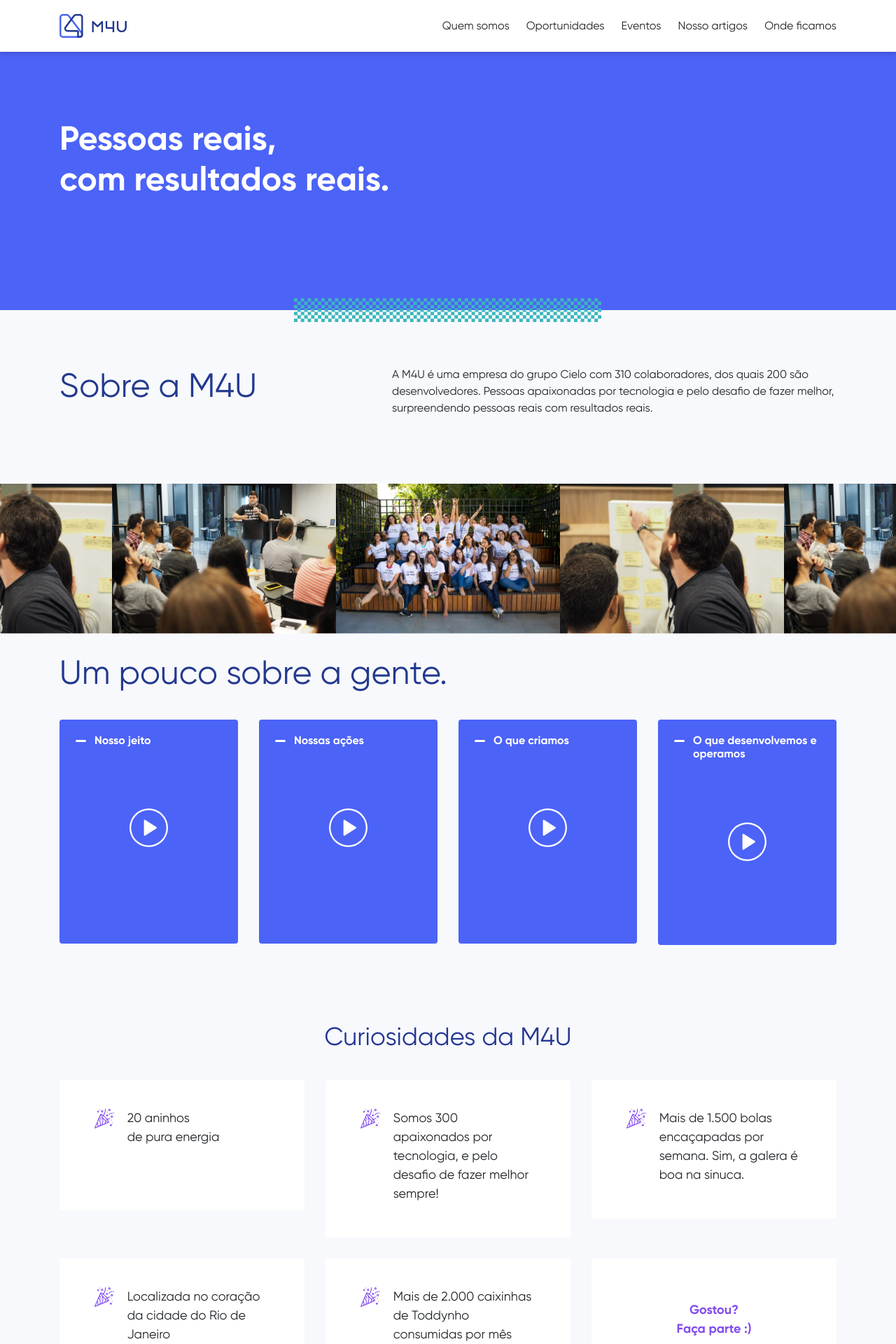
After one commit to sicuro/M4U, a PHP site: page /quem-somos.html in a window 1280 px wide. The commit adds this page. Shown: the top 1920 px of the page at 70% size. Run offline with PHP 8.4, Linux system fonts and the light colour scheme; some libraries are stand-ins or nearby versions.

Commit message:
quem somos

```diff
--- a/css/style.css
+++ b/css/style.css
@@ -453,4 +453,88 @@
 .show-menu {
   display: block; }
 
+.quem-somos {
+  background: #4C63F7; }
+  .quem-somos:after {
+    content: "";
+    width: 100%;
+    height: 40px;
+    margin-top: -20px;
+    background: url(../images/bg-square.svg) no-repeat center;
+    position: absolute; }
+  .quem-somos h1 {
+    padding-top: 170px;
+    padding-bottom: 150px;
+    color: #ffffff;
+    font-weight: bold;
+    font-size: 48px; }
+
+.sobre-m4u {
+  padding-top: 80px;
+  padding-bottom: 80px; }
+
+.um-pouco-sobre {
+  margin-bottom: 40px; }
+  .um-pouco-sobre h1 {
+    margin-top: 28px; }
+  .um-pouco-sobre .card-sobre {
+    background: #4C63F7;
+    border-radius: 4px;
+    padding: 20px;
+    margin-top: 30px;
+    margin-bottom: 30px;
+    min-height: 320px; }
+    .um-pouco-sobre .card-sobre img {
+      padding-top: 80px;
+      padding-bottom: 100px; }
+    .um-pouco-sobre .card-sobre h2 {
+      font-size: 16px;
+      color: #ffffff;
+      text-align: left;
+      padding-left: 30px;
+      font-weight: bold; }
+      .um-pouco-sobre .card-sobre h2:before {
+        content: "";
+        width: 20px;
+        height: 40px;
+        margin-left: -30px;
+        margin-top: -10px;
+        background: url(../images/bg-traco.svg) no-repeat center;
+        position: absolute; }
+
+.modal-dialog {
+  max-width: 800px;
+  margin: 30px auto; }
+
+.modal-body {
+  position: relative;
+  padding: 0px; }
+
+.close {
+  position: absolute;
+  right: -30px;
+  top: 0;
+  z-index: 999;
+  font-size: 2rem;
+  font-weight: normal;
+  color: #fff;
+  opacity: 1; }
+
+.curiosidades {
+  margin-bottom: 40px; }
+  .curiosidades h2 {
+    margin-top: 40px;
+    margin-bottom: 40px; }
+  .curiosidades .card-curiosidades {
+    background: #ffffff;
+    padding: 50px;
+    min-height: 186px;
+    padding-top: 40px;
+    font-size: 18px;
+    margin-bottom: 30px; }
+    .curiosidades .card-curiosidades .faca-parte {
+      color: #824BEF;
+      font-weight: bold;
+      padding-top: 20px; }
+
 /*# sourceMappingURL=style.css.map */
--- a/css/style.scss
+++ b/css/style.scss
@@ -1,6 +1,7 @@
 body {
 	font-family: 'Gilroy';
 	background: #F8F9FC;
+
 }
 
 h1 {
@@ -619,3 +620,126 @@
 .show-menu {
 	display: block;
 }
+
+.quem-somos {
+	background: #4C63F7;
+
+	&:after {
+		content: "";
+	    width: 100%;
+	    height: 40px;
+	    margin-top: -20px;
+	    background: url(../images/bg-square.svg) no-repeat center;
+	    position: absolute;
+	}
+
+	h1 {
+		padding-top:170px;
+		padding-bottom:150px;
+		color: #ffffff;
+		font-weight: bold;
+		font-size: 48px;
+	}
+}
+
+.sobre-m4u {
+
+	padding-top: 80px;
+	padding-bottom:80px;
+}
+
+.carrosel-fotos {
+
+
+}
+
+.um-pouco-sobre {
+
+	margin-bottom: 40px;
+
+		h1 {
+			margin-top: 28px;
+		}
+
+	.card-sobre {
+
+		background:#4C63F7;
+		border-radius:4px;
+		padding:20px;
+		margin-top: 30px;
+		margin-bottom: 30px;
+		min-height: 320px;
+
+		img {
+		    padding-top: 80px;
+   			padding-bottom: 100px;
+		}
+
+
+		h2 {
+			font-size: 16px;
+			color: #ffffff;
+			text-align: left;
+			padding-left:30px;
+			font-weight: bold;
+
+			 	&:before {
+				    content: "";
+				    width: 20px;
+				    height: 40px;
+				    margin-left: -30px;
+				    margin-top: -10px;
+				    background: url(../images/bg-traco.svg) no-repeat center;
+				    position: absolute;
+			    }
+		}
+	}
+}
+
+.modal-dialog {
+      max-width: 800px;
+      margin: 30px auto;
+  }
+
+
+
+.modal-body {
+  position:relative;
+  padding:0px;
+}
+.close {
+  position:absolute;
+  right:-30px;
+  top:0;
+  z-index:999;
+  font-size:2rem;
+  font-weight: normal;
+  color:#fff;
+  opacity:1;
+}
+
+.curiosidades {
+
+	margin-bottom: 40px;
+
+	h2 {
+		margin-top: 40px;
+		margin-bottom: 40px;
+	}
+
+	.card-curiosidades {
+	    background: #ffffff;
+	    padding: 50px;
+	    min-height: 186px;
+	    padding-top: 40px;
+
+	    font-size: 18px;
+	    margin-bottom: 30px;
+
+	    .faca-parte {
+	    	color: #824BEF;
+	    	font-weight: bold;
+	    	padding-top:20px;
+	    }
+	}
+}
--- /dev/null
+++ b/quem-somos.html
@@ -0,0 +1,285 @@
+<!doctype html>
+<html lang="en">
+  <head>
+    <!-- Required meta tags -->
+    <meta charset="utf-8">
+    <meta name="viewport" content="width=device-width, initial-scale=1, shrink-to-fit=no">
+    <meta name="theme-color" content="#4C63F7" />
+
+
+    <!-- Bootstrap CSS -->
+    <link rel="stylesheet" href="https://stackpath.bootstrapcdn.com/bootstrap/4.4.1/css/bootstrap.min.css" integrity="sha384-Vkoo8x4CGsO3+Hhxv8T/Q5PaXtkKtu6ug5TOeNV6gBiFeWPGFN9MuhOf23Q9Ifjh" crossorigin="anonymous">
+    <link rel="stylesheet" type="text/css" href="./css/style.css">
+    <link rel="stylesheet" type="text/css" href="./css/font.css">
+    <link href="https://cdnjs.cloudflare.com/ajax/libs/owl-carousel/1.3.3/owl.carousel.css" rel="stylesheet" />
+
+
+    <title>M4U</title>
+  </head>
+  <body>
+    <header>
+      <div class="container">
+        <div class="row">
+          <div class="col-lg-12">
+            <div class="row">
+              <div class="logo col-4">
+                <img src="images/logo.svg">
+              </div>
+              <div class="menu col-8 text-right">
+                <ul>
+                  <li><a href="#">Quem somos</a></li>
+                  <li><a href="#">Oportunidades</a></li>
+                  <li><a href="#">Eventos</a></li>
+                  <li><a href="#">Nosso artigos</a></li>
+                  <li><a href="#">Onde ficamos</a></li>
+                </ul>
+                <div class="menu-mobile">
+                  <img src="images/menu.svg">
+                </div>
+              </div>
+            </div>
+          </div>
+        </div>
+      </div>
+    </header>
+
+    <section class="quem-somos">
+      <div class="container">
+        <div class="row">
+          <div class="col-lg-12">
+            <h1>Pessoas reais, <br>com resultados reais.</h1>
+          </div>
+        </div>
+      </div>
+    </section>
+
+    <section class="sobre-m4u">
+      <div class="container">
+        <div class="row">
+          <div class="col-lg-5">
+            <h1>Sobre a M4U</h1>
+          </div>
+          <div class="col-lg-7">
+            <p>A M4U é uma empresa do grupo Cielo com 310 colaboradores, dos quais 200 são desenvolvedores. Pessoas apaixonadas por tecnologia e pelo desafio de fazer melhor, surpreendendo pessoas reais com resultados reais.</p>
+          </div>
+        </div>
+      </div>
+    </section>
+
+    <section class="carrosel-fotos">
+      <div class="owl-carousel">
+          <div class="item"> <img class="img-fluid" src="images/foto_01.jpg" alt="image" /> </div>
+          <div class="item"> <img class="img-fluid" src="images/foto_02.jpg" alt="image" /> </div>
+          <div class="item"> <img class="img-fluid" src="images/foto_03.jpg" alt="image" /> </div>
+      </div>
+    </section>
+
+    <section class="um-pouco-sobre">
+      <div class="container">
+        <div class="row">
+          <div class="col-lg-12">
+            <h1>Um pouco sobre a gente.</h1>
+          </div>
+
+          <div class="col-lg-3" data-toggle="modal" data-src="https://player.vimeo.com/video/294627421" data-target="#myModal">
+              <div class="col-lg-12 card-sobre text-center">
+                <h2>Nosso jeito</h2>
+                <img src="images/play-button-1.svg">
+              </div>
+          </div>
+
+          <div class="col-lg-3" data-toggle="modal" data-src="https://player.vimeo.com/video/294627421" data-target="#myModal">
+              <div class="col-lg-12 card-sobre text-center">
+                <h2>Nossas ações</h2>
+                <img src="images/play-button-1.svg">
+              </div>
+          </div>
+
+          <div class="col-lg-3" data-toggle="modal" data-src="https://player.vimeo.com/video/294627421" data-target="#myModal">
+              <div class="col-lg-12 card-sobre text-center">
+                <h2>O que criamos</h2>
+                <img src="images/play-button-1.svg">
+              </div>
+          </div>
+
+          <div class="col-lg-3" data-toggle="modal" data-src="https://player.vimeo.com/video/294627421" data-target="#myModal">
+              <div class="col-lg-12 card-sobre text-center">
+                <h2>O que desenvolvemos e operamos</h2>
+                <img src="images/play-button-1.svg">
+              </div>
+          </div>
+
+          <div class="modal fade" id="myModal" tabindex="-1" role="dialog" aria-labelledby="exampleModalLabel" aria-hidden="true">
+            <div class="modal-dialog" role="document">
+              <div class="modal-content">
+
+
+                <div class="modal-body">
+
+                 <button type="button" class="close" data-dismiss="modal" aria-label="Close">
+                    <span aria-hidden="true">&times;</span>
+                  </button>
+                  <!-- 16:9 aspect ratio -->
+          <div class="embed-responsive embed-responsive-16by9">
+            <iframe class="embed-responsive-item" src="" id="video"  allowscriptaccess="always" allow="autoplay"></iframe>
+          </div>
+
+
+                </div>
+
+              </div>
+            </div>
+          </div>
+
+
+        </div>
+      </div>
+    </section>
+
+    <section class="curiosidades">
+      <div class="container">
+        <div class="row">
+          <div class="col-12 text-center">
+            <h2>Curiosidades da M4U</h2>
+          </div>
+          <div class="col-lg-4">
+            <div class="col-lg-12 card-curiosidades">
+              <div class="row">
+                <div class="col-2"><img src="images/ico-01.svg"></div>
+                <div class="col-10">20 aninhos <br>de pura energia</div>
+              </div>
+            </div>
+          </div>
+
+          <div class="col-lg-4">
+            <div class="col-lg-12 card-curiosidades">
+              <div class="row">
+                <div class="col-2"><img src="images/ico-01.svg"></div>
+                <div class="col-10">Somos 300 apaixonados por tecnologia, e pelo desafio
+de fazer melhor sempre!</div>
+              </div>
+            </div>
+          </div>
+
+          <div class="col-lg-4">
+            <div class="col-lg-12 card-curiosidades">
+              <div class="row">
+                <div class="col-2"><img src="images/ico-01.svg"></div>
+                <div class="col-10">Mais de 1.500 bolas encaçapadas por semana.
+Sim, a galera é boa
+na sinuca. </div>
+              </div>
+            </div>
+          </div>
+
+          <div class="col-lg-4">
+            <div class="col-lg-12 card-curiosidades">
+              <div class="row">
+                <div class="col-2"><img src="images/ico-01.svg"></div>
+                <div class="col-10">Localizada no coração
+da cidade do Rio de Janeiro</div>
+              </div>
+            </div>
+          </div>
+
+          <div class="col-lg-4">
+            <div class="col-lg-12 card-curiosidades">
+              <div class="row">
+                <div class="col-2"><img src="images/ico-01.svg"></div>
+                <div class="col-10">Mais de 2.000 caixinhas de Toddynho consumidas por mês</div>
+              </div>
+            </div>
+          </div>
+
+          <div class="col-lg-4 text-center">
+            <div class="col-lg-12 card-curiosidades">
+              <div class="row">
+                <div class="col-12 faca-parte">Gostou?<br>
+Faça parte :)</div>
+              </div>
+            </div>
+          </div>
+
+        </div>
+      </div>
+    </section>
+
+    <section class="oque-movimenta">
+      <div class="container text-center">
+        <div class="row">
+          <div class="col-lg-12">
+            <h2>O que te movimenta?</h2>
+            <div class="row">
+
+                <div class="col-lg-4">
+                  <div class="col-lg-12 box-movimenta-1 text-left">
+                    <h2>Desenvolvimento</h2>
+                    <p>Faça parte da nossa </br> revolução digital.</p>
+                    <div class="saiba-mais-movimenta">Saiba mais</div>
+                  </div>
+                </div>
+
+                <div class="col-lg-4">
+                  <div class="col-lg-12 box-movimenta-2 text-left">
+                    <h2>Produtos</h2>
+                    <p>Crie soluções para melhorar </br> a vida de nossos clientes e parceiros.</p>
+                    <div class="saiba-mais-movimenta">Saiba mais</div>
+                  </div>
+                </div>
+
+                <div class="col-lg-4">
+                  <div class="col-lg-12 box-movimenta-3 text-left">
+                    <h2>Outras vagas</h2>
+                    <p>Crie soluções para melhorar </br> a vida de nossos clientes e parceiros.</p>
+                    <div class="saiba-mais-movimenta">Saiba mais</div>
+                  </div>
+                </div>
+
+            </div>
+          </div>
+        </div>
+      </div>
+    </section>
+
+    <footer>
+      <div class="container">
+        <div class="row">
+          <div class="col-lg-12 text-center logo-footer">
+            <img src="images/logo-footer.svg">
+          </div>
+          <div class="col-lg-12 text-center text-footer">M4U © 2020. Todos os direitos reservados</div>
+        </div>
+      </div>
+    </footer>
+
+    <div class="menu-mobile-open">
+      <div class="container">
+        <div class="row">
+          <div class="col-12">
+            <div class="row">
+              <div class="col-12 text-right">
+                <img class="close-menu" src="images/close.svg">
+              </div>
+            </div>
+
+            <ul>
+              <li><b>Home</b></li>
+              <li>Quem somos</li>
+              <li>Vagas</li>
+              <li>Artigos</li>
+              <li>Onde ficamos</li>
+            </ul>
+          </div>
+        </div>
+      </div>
+    </div>
+    <!-- Optional JavaScript -->
+    <!-- jQuery first, then Popper.js, then Bootstrap JS -->
+    <script src="https://code.jquery.com/jquery-3.4.1.slim.min.js" integrity="sha384-J6qa4849blE2+poT4WnyKhv5vZF5SrPo0iEjwBvKU7imGFAV0wwj1yYfoRSJoZ+n" crossorigin="anonymous"></script>
+    <script src="https://cdn.jsdelivr.net/npm/popper.js@1.16.0/dist/umd/popper.min.js" integrity="sha384-Q6E9RHvbIyZFJoft+2mJbHaEWldlvI9IOYy5n3zV9zzTtmI3UksdQRVvoxMfooAo" crossorigin="anonymous"></script>
+    <script src="https://stackpath.bootstrapcdn.com/bootstrap/4.4.1/js/bootstrap.min.js" integrity="sha384-wfSDF2E50Y2D1uUdj0O3uMBJnjuUD4Ih7YwaYd1iqfktj0Uod8GCExl3Og8ifwB6" crossorigin="anonymous"></script>
+        <script src="https://cdnjs.cloudflare.com/ajax/libs/owl-carousel/1.3.3/owl.carousel.js"></script>
+
+    <script src="js/script.js" type="text/javascript"></script>
+  </body>
+</html>
```
Also changed, not shown: js/script.js (+52 -0 lines), images/009_caixa_copy.png (added), images/foto_01.jpg (added), images/foto_02.jpg (added), images/foto_03.jpg (added), images/giphy.gif (added), images/ico-01.svg (added), images/play-button-1.jpg (added), images/play-button-1.svg (added), images/thumb_video_01.jpg (added), 2 other files.
